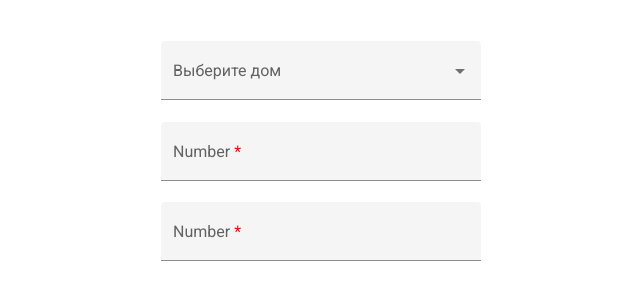
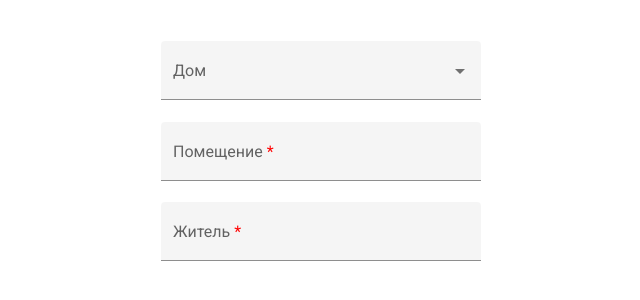
Before and after one commit to DSW-DWA/Angular-form, an Angular app: page / in a window 1280 px wide. Shown: the part 238-538 px from the top of the page, without its empty margins (319-959 px from the left). Built offline with nearby package versions, Linux system fonts and the light colour scheme.

Commit message:
upd script

```diff
--- a/src/app/app.component.html
+++ b/src/app/app.component.html
@@ -1,22 +1,22 @@
 <form>
 <mat-form-field appearance="fill">
-  <mat-label class="label-house">Выберите дом</mat-label>
+  <mat-label class="label-house">Дом</mat-label>
   <mat-select [(value)]="idSelectHouse" (valueChange)="ChangeOpt()">
     <mat-option *ngFor="let street of HOUSES" value="{{street.id}}">{{street.name}}</mat-option>
   </mat-select>
 </mat-form-field>
 
 <form>
-<mat-form-field class="example-full-width" appearance="fill">
-  <mat-label class="label-apartments" >Number</mat-label>
+<mat-form-field appearance="fill">
+  <mat-label class="label-apartments" >Помещение</mat-label>
   <input type="text"
-          placeholder="Pick one"
-          aria-label="Number"
+          placeholder="Выберите Помещение"
+          aria-label="Помещение"
           matInput
-          [(ngModel)]="selectedValue"
+          [(ngModel)]="selectedHouse"
           [formControl]="myControl"
           [matAutocomplete]="auto">
-  <mat-autocomplete (optionSelected)="show()" autoActiveFirstOption #auto="matAutocomplete" [displayWith]="displayFn">
+  <mat-autocomplete (optionSelected)="ChangeChildOpt()" autoActiveFirstOption #auto="matAutocomplete" [displayWith]="displayFn">
     <mat-option *ngFor="let option of filteredOptions | async" [value]="option">
       {{option.name}}
     </mat-option>
@@ -26,11 +26,12 @@
 
 <form>
 <mat-form-field appearance="fill">
-  <mat-label class="label-apartments" >Number</mat-label>
+  <mat-label class="label-apartments" >Житель</mat-label>
   <input type="text"
-          placeholder="Pick one"
-          aria-label="Number"
+          placeholder="Выберите жителя"
+          aria-label="Житель"
           matInput
+          [(ngModel)]="selectedMan"
           [formControl]="myControl1"
           [matAutocomplete]="autoNationality">
   <mat-autocomplete #autoNationality="matAutocomplete" autoActiveFirstOption #auto="matAutocomplete" [displayWith]="displayFn1">
--- a/src/app/app.component.ts
+++ b/src/app/app.component.ts
@@ -26,20 +26,77 @@ export class AppComponent implements OnInit{
   myControl = new FormControl();
   options: Apartment[] = [...apartments];
   filteredOptions!: Observable<Apartment[]>;
-  selectedValue:Apartment ={
+  selectedHouse:Apartment ={
     id: -1,
     hid: -1,
     name:"",
     area:-1
   };
   optionForChild: Person[] = [...persons];
+  selectedMan: Person = {
+    id: -1,
+    aid: -1,
+    name: ""
+  }
 
   myControl1 = new FormControl();
   filteredOptions1!: Observable<Person[]>;
 
-  // change option for filter
+  ngOnInit() {
+    // create option array for first autocomplete
+    this.options.forEach(item =>{
+      let ind:number = this.options.indexOf(item);
+      this.HOUSES.forEach(element =>{
+        if (element.id == this.options[ind].hid) {this.options[ind].name = element.name + ", " + this.options[ind].name;}
+      })
+    })
+    //filtered options
+    this.filteredOptions = this.myControl.valueChanges.pipe(
+      startWith(''),
+      map(value => (typeof value === 'string' ? value : value.name)),
+      map(name => (name ? this._filter(name) : this.options.slice())),
+    );
+    this.filteredOptions1 = this.myControl.valueChanges.pipe(
+      startWith(''),
+      map(value => (typeof value === 'string' ? value : value.name)),
+      map(name => (name ? this._filter1(name) : this.optionForChild.slice())),
+    );
+  }
+
+  // filter
+  private _filter(name: string): Apartment[] {
+    const filterValue = name.toLowerCase();
+
+    return this.options.filter(option => option.name.toLowerCase().includes(filterValue));
+  }
+  private _filter1(name: string): Person[] {
+    const filterValue = name.toLowerCase();
+
+    return this.optionForChild.filter(optionForChild => optionForChild.name.toLowerCase().includes(filterValue));
+  }
+
+  // displayFn for visualisation in mat-autocmoplete
+  displayFn(Apart: Apartment): string {
+    return Apart && Apart.name ? Apart.name : '';
+  }
+  displayFn1(Apart: Person): string {
+    return Apart && Apart.name ? Apart.name : '';
+  }
+
+  // change option for first autocomplete
   ChangeOpt(){
     this.options.length = 0;
+    this.selectedHouse = {
+      id: -1,
+      hid: -1,
+      name:"",
+      area:-1
+    }
+    this.selectedMan = {
+      id: -1,
+      aid: -1,
+      name: ""
+    }
     let NameSelectHouse: string;
     this.HOUSES.forEach(element =>{
       if (element.id == this.idSelectHouse ) {NameSelectHouse = element.name; return}
@@ -54,47 +111,16 @@ export class AppComponent implements OnInit{
     );
   }
 
-  ngOnInit() {
-    this.options.forEach(item =>{
-      let ind:number = this.options.indexOf(item);
-      this.HOUSES.forEach(element =>{
-        if (element.id == this.options[ind].hid) {this.options[ind].name = element.name + ", " + this.options[ind].name;}
-      })
-    })
-
-    this.filteredOptions = this.myControl.valueChanges.pipe(
-      startWith(''),
-      map(value => (typeof value === 'string' ? value : value.name)),
-      map(name => (name ? this._filter(name) : this.options.slice())),
-    );
-    this.filteredOptions1 = this.myControl.valueChanges.pipe(
-      startWith(''),
-      map(value => (typeof value === 'string' ? value : value.name)),
-      map(name => (name ? this._filter1(name) : this.optionForChild.slice())),
-    );
-  }
-  // filter
-  private _filter(name: string): Apartment[] {
-    const filterValue = name.toLowerCase();
-
-    return this.options.filter(option => option.name.toLowerCase().includes(filterValue));
-  }
-  private _filter1(name: string): Person[] {
-    const filterValue = name.toLowerCase();
-
-    return this.optionForChild.filter(optionForChild => optionForChild.name.toLowerCase().includes(filterValue));
-  }
-  // displayFn for visualisation in mat-autocmoplete
-  displayFn(Apart: Apartment): string {
-    return Apart && Apart.name ? Apart.name : '';
-  }
-  displayFn1(Apart: Person): string {
-    return Apart && Apart.name ? Apart.name : '';
-  }
-  show(){
+  // change option for second autocomplete
+  ChangeChildOpt(){
+    this.selectedMan = {
+      id: -1,
+      aid: -1,
+      name: ""
+    }
     this.optionForChild.length = 0;
     persons.forEach(element=>{
-      if ( this.selectedValue.id == -1 ||element.aid == this.selectedValue.id) this.optionForChild.push(element);
+      if ( this.selectedHouse.id == -1 ||element.aid == this.selectedHouse.id) this.optionForChild.push(element);
     })
     this.filteredOptions1 = this.myControl.valueChanges.pipe(
       startWith(''),
```
